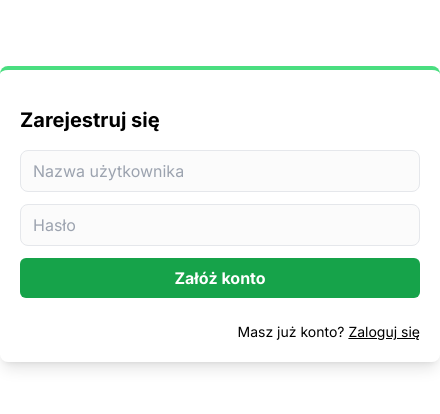
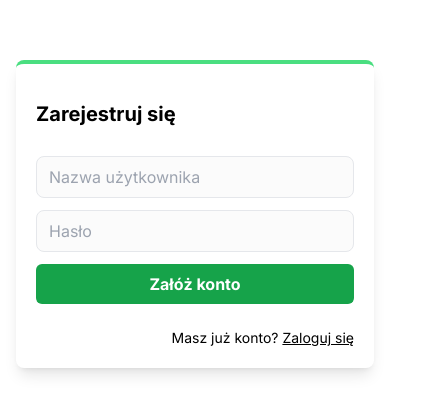
Before and after one commit to julia-klementowicz/mapa-polskich-lotnisk-gis, a Next.js app: page /register in a window 390 px wide. Shown: the part 208-622 px from the top of the page, 440 px wide, since content can reach past the window. Built offline with nearby package versions, Linux system fonts and the light colour scheme; no server answers.

Commit message:
adjusted for mobile

```diff
--- a/src/components/LoginForm.jsx
+++ b/src/components/LoginForm.jsx
@@ -35,16 +35,19 @@ export default function LoginForm() {
 
   return (
     <div className='grid place-items-center h-screen'>
-      <div className='shadow-lg p-5 rounded-lg border-t-4 border-green-400'>
-        <h1 className='text-xl font-bold my-4'>Zaloguj się</h1>
-        <form onSubmit={handleSubmit} className='flex flex-col gap-3'>
+      <div className='w-full sm:max-w-[500px]'>
+        <form
+          onSubmit={handleSubmit}
+          className='flex flex-col gap-3 shadow-lg m-4 p-5 rounded-lg border-t-4 border-green-400'
+        >
+          <h1 className='text-xl font-bold my-4'>Zaloguj się</h1>
           <input
             required
             onChange={(e) => setUsername(e.target.value)}
             value={username}
             type='text'
             placeholder='Nazwa użytkownika'
-            className='w-[400px] border border-gray-200 py-2 px-3 bg-zinc-100/40 rounded-lg'
+            className='w-full border border-gray-200 py-2 px-3 bg-zinc-100/40 rounded-lg'
           />
           <input
             required
@@ -52,7 +55,7 @@ export default function LoginForm() {
             value={password}
             type='password'
             placeholder='Hasło'
-            className='w-[400px] border border-gray-200 py-2 px-3 bg-zinc-100/40 rounded-lg'
+            className='w-full border border-gray-200 py-2 px-3 bg-zinc-100/40 rounded-lg'
           />
           <button className='bg-green-600 text-white font-bold cursor-pointer px-6 py-2 rounded-md'>
             Zaloguj się
--- a/src/components/RegisterForm.jsx
+++ b/src/components/RegisterForm.jsx
@@ -71,22 +71,25 @@ export default function RegisterForm() {
 
   return (
     <div className='grid place-items-center h-screen'>
-      <div className='shadow-lg p-5 rounded-lg border-t-4 border-green-400'>
-        <h1 className='text-xl font-bold my-4'>Zarejestruj się</h1>
-        <form onSubmit={handleSubmit} className='flex flex-col gap-3'>
+      <div className='w-full sm:max-w-[500px]'>
+        <form
+          onSubmit={handleSubmit}
+          className='flex flex-col gap-3 shadow-lg m-4 p-5 rounded-lg border-t-4 border-green-400'
+        >
+          <h1 className='text-xl font-bold my-4'>Zarejestruj się</h1>
           <input
             required
             onChange={(e) => setUsername(e.target.value)}
             type='text'
             placeholder='Nazwa użytkownika'
-            className='w-[400px] border border-gray-200 py-2 px-3 bg-zinc-100/40 rounded-lg'
+            className='border border-gray-200 py-2 px-3 bg-zinc-100/40 rounded-lg'
           />
           <input
             required
             onChange={(e) => setPassword(e.target.value)}
             type='password'
             placeholder='Hasło'
-            className='w-[400px] border border-gray-200 py-2 px-3 bg-zinc-100/40 rounded-lg'
+            className='border border-gray-200 py-2 px-3 bg-zinc-100/40 rounded-lg'
           />
           <button className='bg-green-600 text-white font-bold cursor-pointer px-6 py-2 rounded-md'>
             Załóż konto
```
